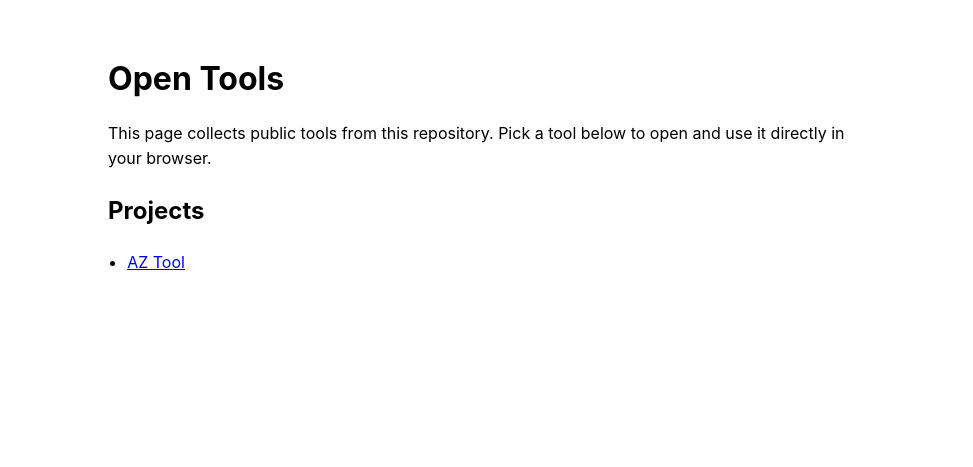
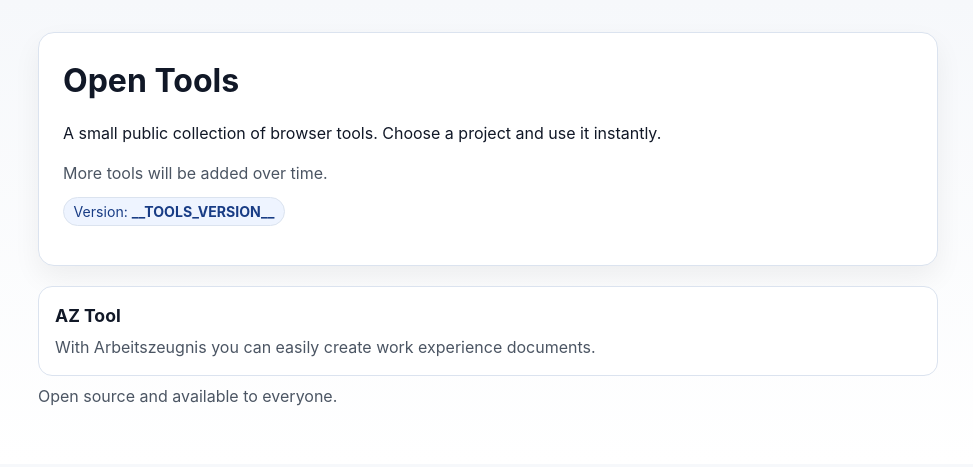
Before and after one commit to jger/tools, a website: page index.html in a window 1280 px wide. Shown: the whole page, without its empty margins (152-1125 px from the left). Drawn offline with Linux system fonts and the light colour scheme.

Commit message:
feat: enhance index.html layout and styling; add version injection in deployment workflow

```diff
--- a/index.html
+++ b/index.html
@@ -7,41 +7,113 @@
     <style>
       :root {
         color-scheme: light dark;
+        --bg: #f6f8fb;
+        --card: #ffffff;
+        --text: #111827;
+        --muted: #4b5563;
+        --accent: #2563eb;
+        --border: #dbe3ef;
       }
 
       body {
         font-family: -apple-system, BlinkMacSystemFont, "Segoe UI", Roboto, sans-serif;
         margin: 0;
-        line-height: 1.6;
+        line-height: 1.5;
+        background: linear-gradient(180deg, var(--bg) 0%, #ffffff 100%);
+        color: var(--text);
       }
 
-      main {
-        max-width: 760px;
+      .container {
+        max-width: 900px;
         margin: 0 auto;
-        padding: 2rem 1.25rem 3rem;
+        padding: 2rem 1.25rem 3.5rem;
+      }
+
+      .hero {
+        border: 1px solid var(--border);
+        border-radius: 16px;
+        padding: 1.5rem;
+        background: var(--card);
+        box-shadow: 0 12px 28px rgba(0, 0, 0, 0.06);
       }
 
       h1 {
-        margin-bottom: 0.25rem;
+        margin: 0 0 0.5rem;
+        font-size: 2rem;
       }
 
-      ul {
-        padding-left: 1.2rem;
+      .meta {
+        margin: 0.5rem 0 0;
+        color: var(--muted);
+      }
+
+      .version-chip {
+        display: inline-block;
+        margin-top: 0.75rem;
+        padding: 0.2rem 0.6rem;
+        border-radius: 999px;
+        font-size: 0.88rem;
+        border: 1px solid var(--border);
+        background: #eef4ff;
+        color: #183c85;
+      }
+
+      .grid {
+        display: grid;
+        grid-template-columns: repeat(auto-fit, minmax(260px, 1fr));
+        gap: 1rem;
+        margin-top: 1.25rem;
+      }
+
+      .card {
+        display: block;
+        border: 1px solid var(--border);
+        border-radius: 14px;
+        padding: 1rem;
+        text-decoration: none;
+        color: inherit;
+        background: var(--card);
+        transition: transform 0.12s ease, border-color 0.12s ease;
+      }
+
+      .card:hover {
+        transform: translateY(-2px);
+        border-color: var(--accent);
+      }
+
+      .card h2 {
+        margin: 0 0 0.4rem;
+        font-size: 1.1rem;
+      }
+
+      .card p {
+        margin: 0;
+        color: var(--muted);
       }
     </style>
   </head>
   <body>
-    <main>
-      <h1>Open Tools</h1>
-      <p>
-        This page collects public tools from this repository. Pick a tool below to
-        open and use it directly in your browser.
+    <main class="container">
+      <section class="hero">
+        <h1>Open Tools</h1>
+        <p>
+          A small public collection of browser tools. Choose a project and use it
+          instantly.
+        </p>
+        <p class="meta">More tools will be added over time.</p>
+        <p class="version-chip">Version: <strong>__TOOLS_VERSION__</strong></p>
+      </section>
+
+      <div class="grid">
+        <a class="card" href="./open/az/">
+          <h2>AZ Tool</h2>
+          <p>With Arbeitszeugnis you can easily create work experience documents.</p>
+        </a>
+      </div>
+
+      <p class="meta">
+        Open source and available to everyone.
       </p>
-
-      <h2>Projects</h2>
-      <ul>
-        <li><a href="./open/az/">AZ Tool</a></li>
-      </ul>
     </main>
   </body>
 </html>
```
Also changed, not shown: .github/workflows/deploy-pages.yml.
